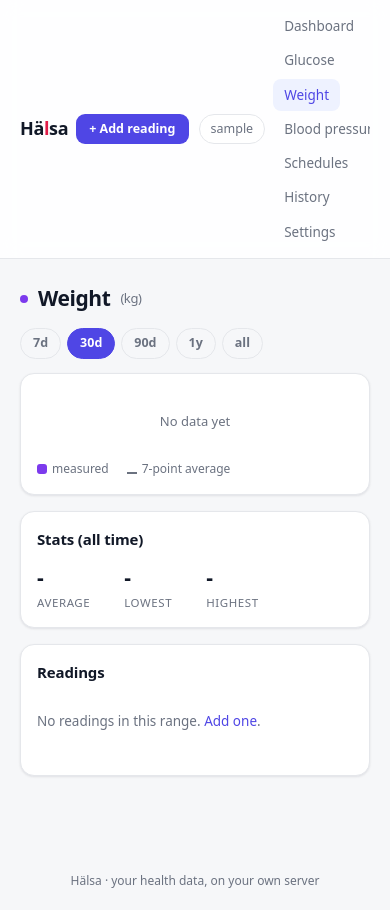
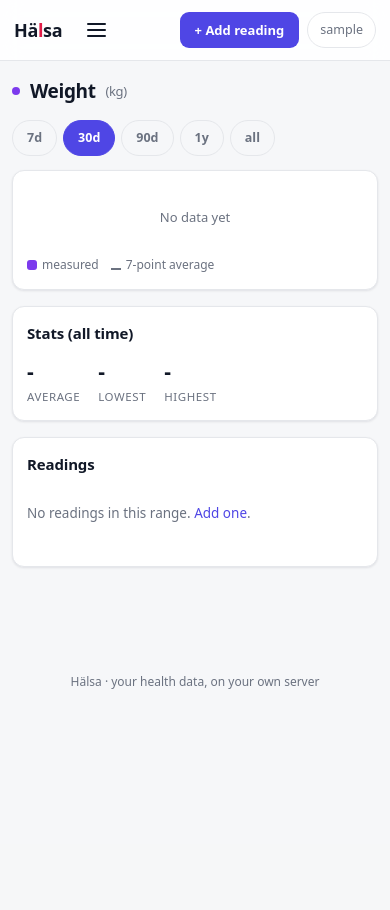
Before and after one commit to hasenbalg/halsa, a Django app: page /weight/ in a window 390 px wide. After the commit the page ends 689 px from the top, so only its background shows below. Run offline with Django 5.2, Linux system fonts and the light colour scheme; the visitor is signed in with stand-in values (Sample User, id 1); data comes from the database, SQL or seed files in the repository; data that the repository does not hold is empty.

Commit message:
feat: mobile optimization (issue #2)
Menu: CSS-only checkbox hamburger below 700px (zero JS) - checkbox +
label in the topbar, :checked ~ .nav reveals a full-width column of
44px tap rows; the burger morphs into an X.

Plumbing at <=700px: entry-form grid stacks to one column, history
table gets a horizontal scroll wrapper, buttons/chips grow to touch
size, inputs go 16px so iOS stops zoom-focusing, schedule rows and
metric knobs reflow. Tablet (<=1024px) trims spacing and keeps the
inline nav. Desktop is pixel-identical (verified by before/after
screenshots at 1280x800).

README gains a Mobile & tablet section: 4 phone + 2 tablet dark-mode
screens (docs/screenshots/12-17).

```diff
--- a/static/css/app.css
+++ b/static/css/app.css
@@ -306,9 +306,79 @@ input::placeholder { color: var(--muted); opacity: 0.7; }
 .qr-box { display: flex; justify-content: center; padding: 14px; background: #fff; border-radius: 12px; width: fit-content; margin: 10px auto; }
 .seed { display: block; word-break: break-all; background: var(--bg); border: 1px solid var(--border); border-radius: 8px; padding: 10px 12px; font-size: 13px; }
 
-@media (max-width: 640px) {
-  .topbar-inner { flex-wrap: wrap; gap: 8px; }
-  .nav { order: 3; width: 100%; overflow-x: auto; }
+/* ---- responsive (issue #2: mobile optimization) ----
+   Desktop (>1024px) is untouched; tablet trims spacing; phones get a
+   CSS-only checkbox hamburger, stacked forms, scrollable tables and
+   44px touch targets. Zero JavaScript. */
+
+.nav-toggle { display: none; }
+.nav-burger { display: none; }
+.table-scroll { overflow-x: auto; }
+
+@media (max-width: 1024px) {
+  .container { padding: 20px 16px 60px; }
+  .topbar-inner { gap: 12px; padding: 10px 16px; }
+  .nav a { padding: 6px 9px; font-size: 13px; }
+  .grid-cards { grid-template-columns: repeat(auto-fit, minmax(260px, 1fr)); }
+  .panel { padding: 18px 18px; }
+}
+
+@media (max-width: 700px) {
+  .topbar-inner { flex-wrap: wrap; row-gap: 4px; padding: 8px 14px; }
+  .topbar-right { margin-left: auto; gap: 8px; }
+
+  /* hamburger button (three bars -> X when open) */
+  .nav-burger {
+    display: flex; align-items: center; justify-content: center;
+    width: 44px; height: 44px; border-radius: 10px; cursor: pointer;
+    flex: none;
+  }
+  .nav-burger:hover { background: var(--grid); }
+  .nav-burger span,
+  .nav-burger span::before,
+  .nav-burger span::after {
+    content: ""; display: block; width: 19px; height: 2px;
+    border-radius: 2px; background: var(--text);
+  }
+  .nav-burger span { position: relative; }
+  .nav-burger span::before { position: absolute; top: -6px; left: 0; }
+  .nav-burger span::after { position: absolute; top: 6px; left: 0; }
+  .nav-toggle:checked ~ .nav-burger span { background: transparent; }
+  .nav-toggle:checked ~ .nav-burger span::before { transform: rotate(45deg); top: 0; }
+  .nav-toggle:checked ~ .nav-burger span::after { transform: rotate(-45deg); top: 0; }
+
+  /* collapsed menu: full-width column below the bar */
+  .nav {
+    display: none; order: 5; width: 100%; flex: 1 0 100%;
+    flex-direction: column; gap: 2px; padding: 4px 0 8px;
+  }
+  .nav-toggle:checked ~ .nav { display: flex; }
+  .nav a { padding: 12px 14px; font-size: 15px; border-radius: 10px; }
+
+  /* touch targets */
+  .btn { padding: 10px 16px; }
+  .btn-sm { padding: 9px 14px; font-size: 13px; }
+  .btn-xs { padding: 7px 12px; }
+  .chip { padding: 8px 14px; }
+  .userchip { padding: 8px 12px; }
+
+  /* 16px inputs stop iOS from zoom-focusing */
+  input[type="text"], input[type="password"], input[type="number"],
+  input[type="date"], input[type="datetime-local"], input[type="time"],
+  input[type="file"], select, textarea { font-size: 16px; }
+
+  .container { padding: 16px 12px 70px; }
+  .panel { padding: 15px 14px; border-radius: 12px; }
   .metric-value { font-size: 28px; }
-  .panel { padding: 16px; }
+  .page-title { font-size: 19px; }
+  .stat-row { gap: 18px; }
+  .legend { gap: 12px; }
+  .insight { font-size: 13px; padding: 8px 11px; }
+  .form-grid { grid-template-columns: 1fr; }
+  .table-scroll .table { min-width: 540px; }
+  .schedule-row { flex-wrap: wrap; row-gap: 4px; }
+  .schedule-time { margin-left: 0; width: 100%; }
+  .metric-knobs td { display: flex; align-items: center; gap: 8px; padding: 4px 0; }
+  .metric-knobs table, .metric-knobs tr, .metric-knobs tbody { display: block; }
+  .qr-box { max-width: 100%; overflow: auto; }
 }
--- a/templates/base.html
+++ b/templates/base.html
@@ -12,6 +12,8 @@
 <header class="topbar">
   <div class="topbar-inner">
     <a class="brand" href="/">Hä<span>l</span>sa</a>
+    <input type="checkbox" id="nav-toggle" class="nav-toggle" tabindex="-1" aria-hidden="true">
+    <label class="nav-burger" for="nav-toggle" aria-label="Toggle menu"><span></span></label>
     <nav class="nav">
       <a href="/" class="{% if request.resolver_match.url_name == 'dashboard' %}active{% endif %}">Dashboard</a>
       <a href="/glucose/" class="{% if request.resolver_match.url_name == 'glucose' %}active{% endif %}">Glucose</a>
--- a/templates/history.html
+++ b/templates/history.html
@@ -5,6 +5,7 @@
 <h1 class="page-title">History</h1>
 <section class="panel">
   {% if rows %}
+  <div class="table-scroll">
   <table class="table">
     <tbody>
     {% for kind, dt, r in rows %}
@@ -27,6 +28,7 @@
     {% endfor %}
     </tbody>
   </table>
+  </div>
   {% else %}
   <p class="empty">Nothing here yet.</p>
   {% endif %}
```
Also changed, not shown: WORKLOG.md (+15 -0 lines), README.md, 6 other files.
